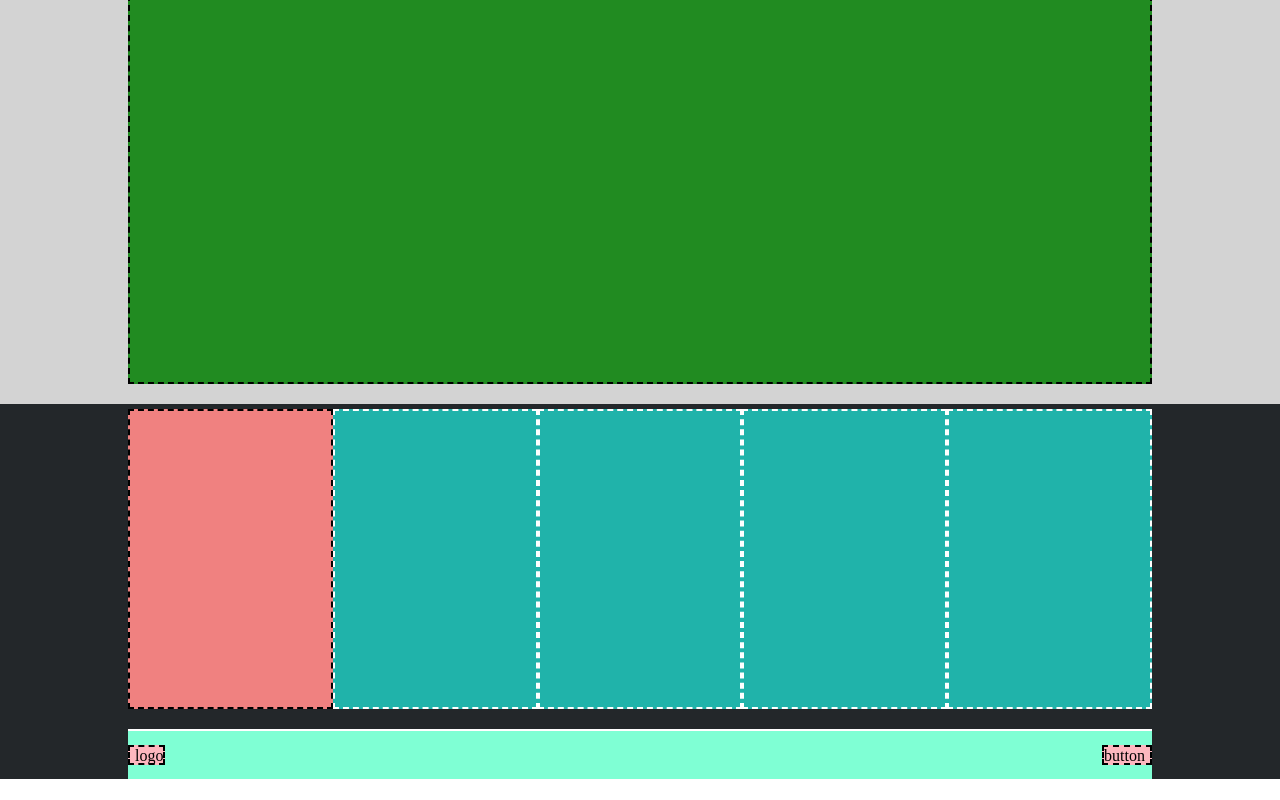
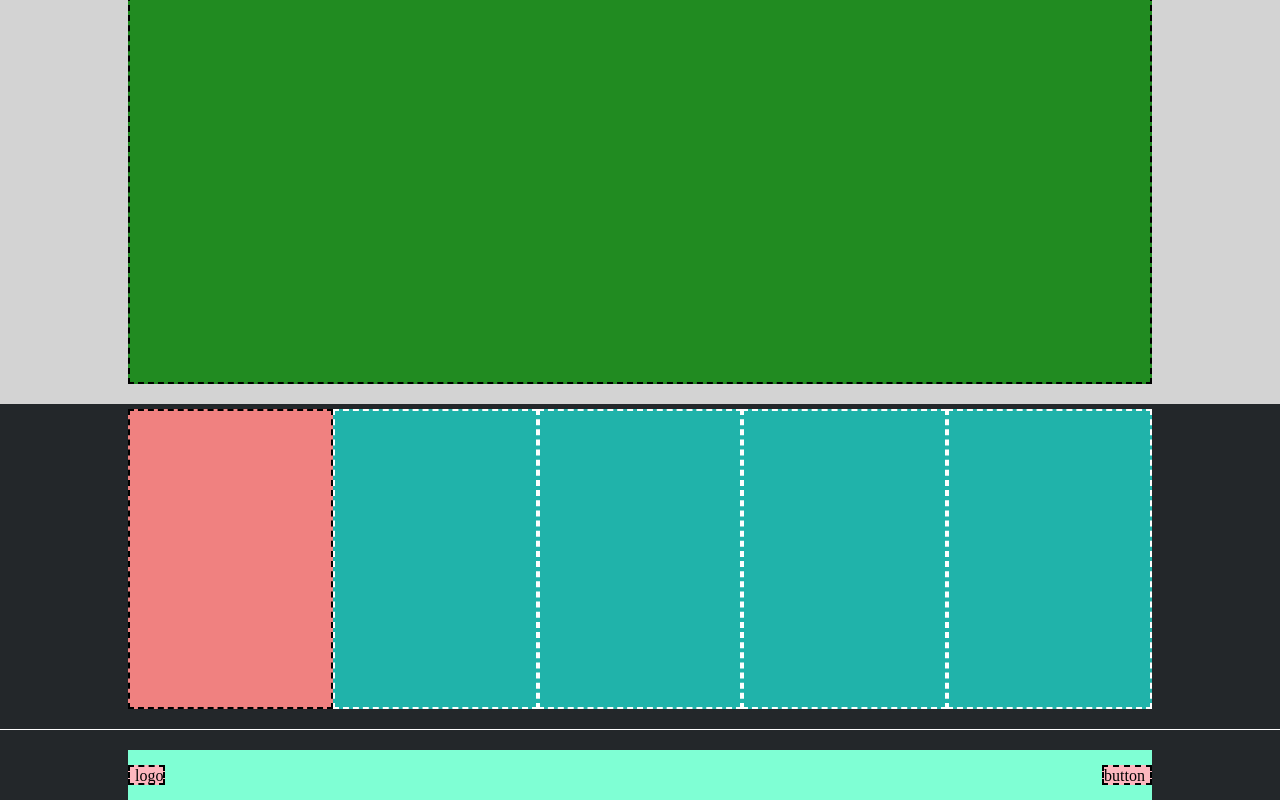
Before and after one commit to TeodoroSeminara/htmlcss-struttura-discord, a plain HTML site: page index.html in a window 1280 px wide. Shown: the part 1356-2156 px from the top of the page. Before the commit the page ends 2135 px from the top, so only its background shows below. Drawn offline with Linux system fonts and the light colour scheme.

Commit message:
refactory footer

```diff
--- a/css/style.css
+++ b/css/style.css
@@ -325,7 +325,6 @@ footer {
     display: flex;
     justify-content: space-between;
     align-items: center;
-    border-top: 2px solid #fff;
 
     /* DEBUG */
     background-color: #7FFFD4;
@@ -334,7 +333,7 @@ footer {
 
 .logo-footer {
     padding-left: 5px;
-        /* DEBUG */
+    /* DEBUG */
     background-color: #FDB7BF;
     height: 20px;
     border: 2px dashed black;
@@ -342,8 +341,20 @@ footer {
 
 .sign-up-button {
     padding-right: 5px;
-        /* DEBUG */
+    /* DEBUG */
     background-color: #FDB7BF;
     height: 20px;
     border: 2px dashed black;
 }
+
+.try {
+    width: 100%;
+    display: flex;
+    justify-content: center;
+    align-items: center;
+    border-top: 1px solid #fff;
+    padding-top: 20px;
+    /* DEBUG */
+    /* background-color: #7FFFD4;
+    height: 50px; */
+}
--- a/index.html
+++ b/index.html
@@ -105,6 +105,8 @@
 
         </section>
 
+        <section class="try">
+
             <section id="end-footer">
                 <div class="logo-footer">
                     <span>logo</span>
@@ -114,6 +116,7 @@
                 </div>
             </section>
 
+        </section>
     </footer>
 
 </body>
```
Lines whose indentation alone changed are shown as unchanged.
